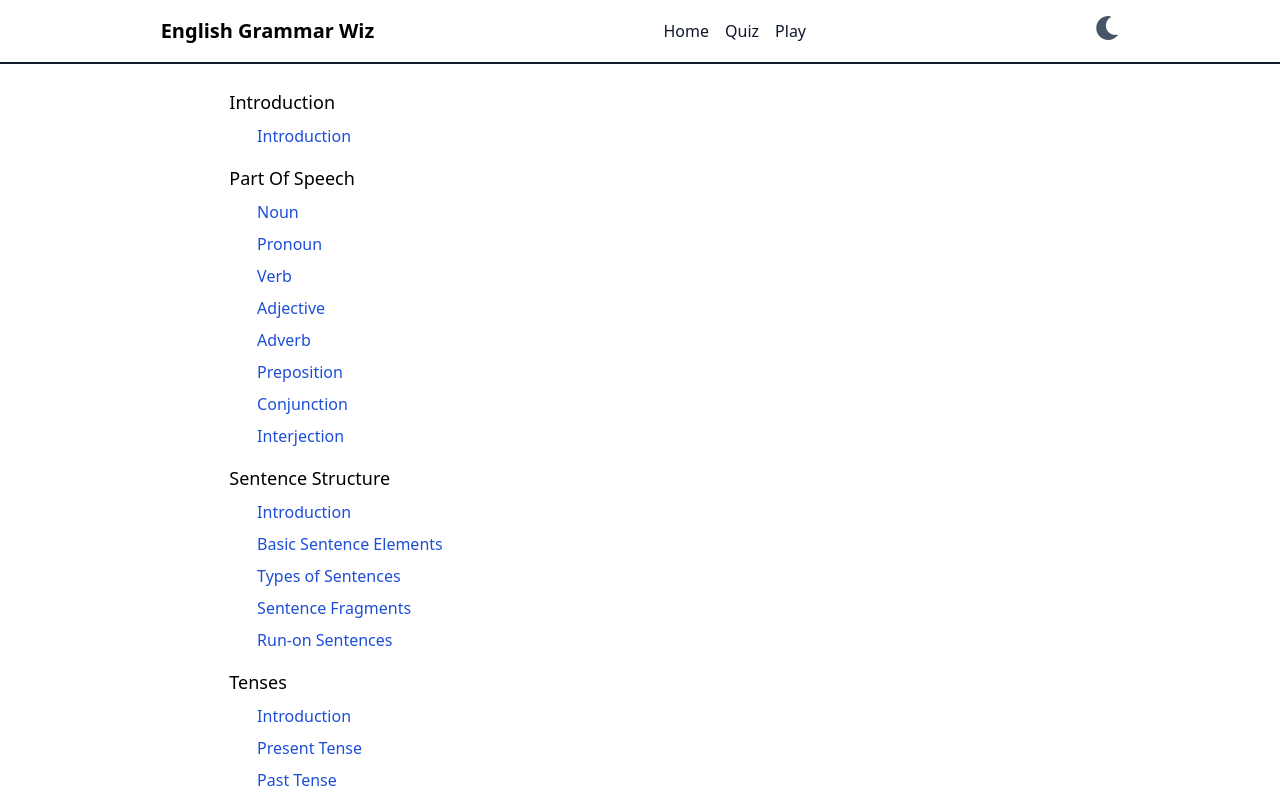
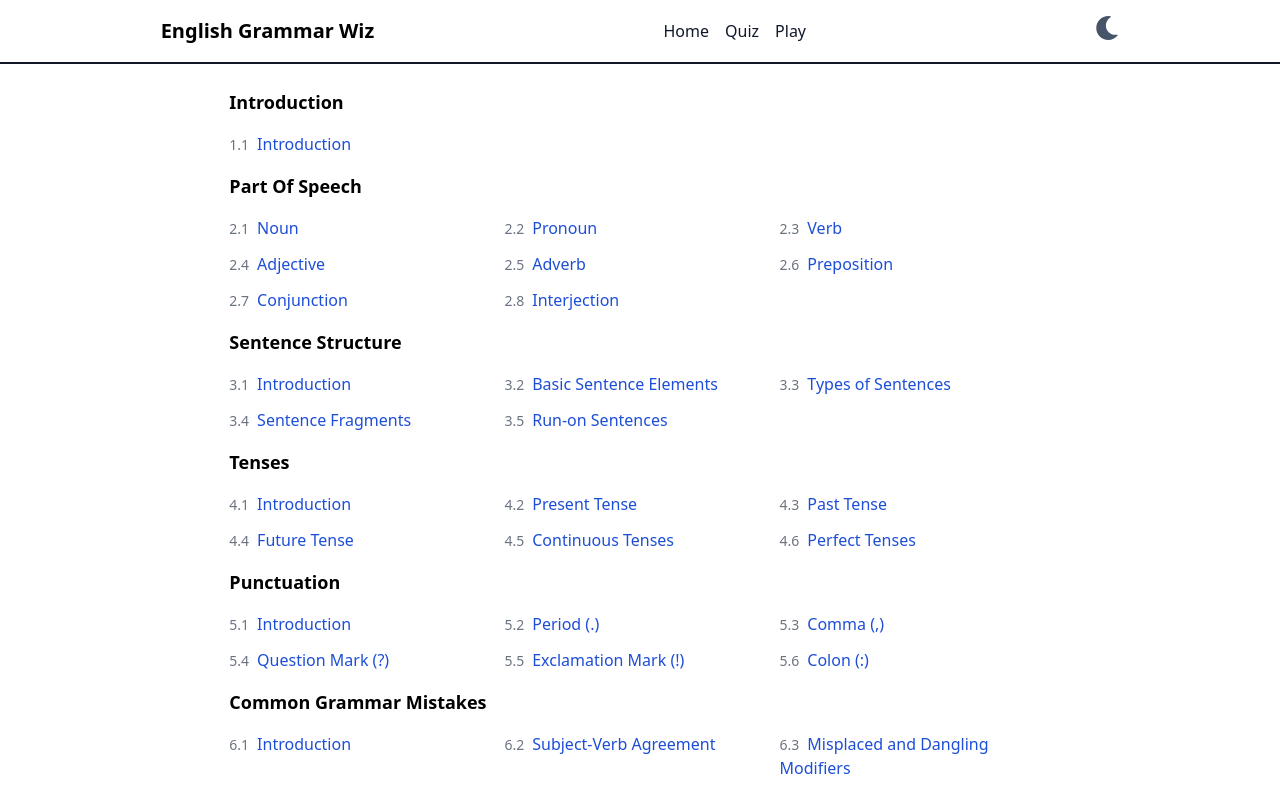
Before and after one commit to ajay020/grammar-wiz-web-app, a React (Create React App) app: page / in a window 1280 px wide. Shown: the top 796 px of the page. Built offline with nearby package versions, Linux system fonts and the light colour scheme.

Commit message:
change layout from flex to grid in Home component

```diff
--- a/src/components/common/ToggleMenuButton.tsx
+++ b/src/components/common/ToggleMenuButton.tsx
@@ -13,15 +13,12 @@ const ToggleMenuButton: React.FC<ToggleMenuButtonProps> = ({ onClick }) => {
   return (
     <div>
       <button
-        className={` w-12 h-12 mt-8 flex items-center justify-center
+        className={` w-12 h-12 mt-8 flex items-center justify-center  text-gray-100
            bottom-4 bg-slate-200 ${isDarkMode ? "dark:bg-slate-800" : ""}
             text-white px-2 py-2 rounded`}
         onClick={onClick}
       >
-        <FaBars
-          size={22}
-          className={`text-gray-800 ${isDarkMode ? "text-gray-100" : ""}`}
-        />
+        <FaBars size={22} color={isDarkMode ? "white" : "black"} />
       </button>
     </div>
   );
--- a/src/pages/Home.tsx
+++ b/src/pages/Home.tsx
@@ -23,20 +23,22 @@ const HomePage: React.FC<HomePageProps> = () => {
           <div key={chapter.id} className="">
             <Link to={`c/${createSlug(chapter.title)}`}>
               <h2
-                className={`hover:underline text-black text-lg my-2 ${
+                className={`hover:underline text-black font-bold text-lg my-2 ${
                   isDarkMode ? "dark:text-slate-200" : ""
                 }`}
               >
                 {chapter.title}
               </h2>
             </Link>
-            <ul className=" mt-2 flex flex-col flex-wrap">
+            <ul className="mt-4 grid grid-cols-3 gap-1">
               {chapter?.lessons?.map((lesson, lessonIndex) => (
                 <li key={lesson.id} className="mb-2">
                   <div className="">
-                    <span className="text-white pr-2 text-sm">{`${
-                      chapterIndex + 1
-                    }.${lessonIndex + 1}`}</span>
+                    <span
+                      className={`pr-2 text-sm text-gray-500 ${
+                        isDarkMode ? "dark:text-gray-100" : ""
+                      }`}
+                    >{`${chapterIndex + 1}.${lessonIndex + 1}`}</span>
                     <Link
                       className={`text-blue-700 hover:underline hover:text-blue-900 ${
                         isDarkMode ? "dark:text-blue-600 hover:text-white" : ""
```
